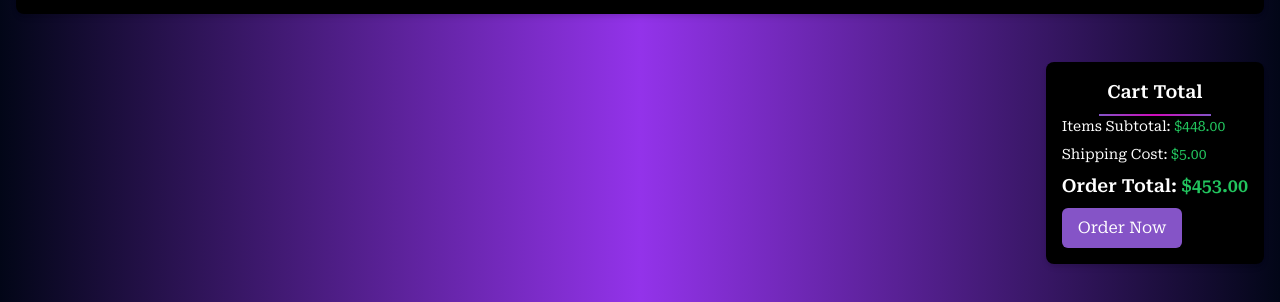
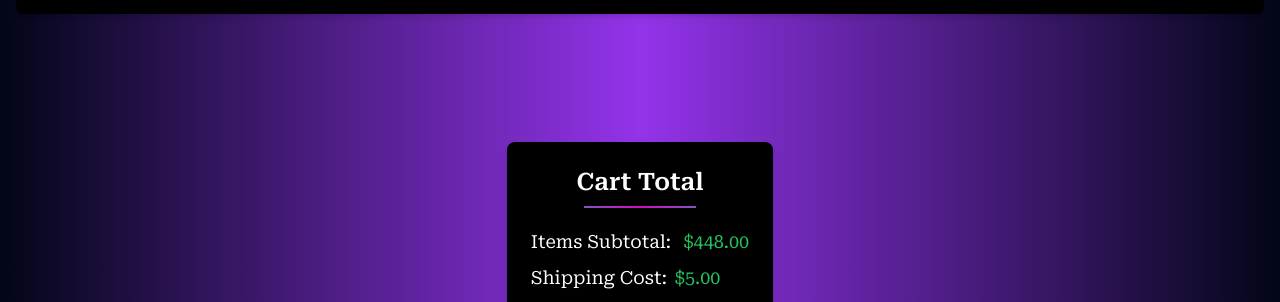
Before and after one commit to devCainLipsey/galaxy-watches, a Next.js app: page /Cart in a window 1280 px wide. Shown: the part 498-800 px from the top of the page. Built offline with nearby package versions, Linux system fonts and the light colour scheme; a web font is replaced by a local one.

Commit message:
Updates
Adjusted the Cart Total component.

```diff
--- a/src/app/Cart/page.tsx
+++ b/src/app/Cart/page.tsx
@@ -53,7 +53,7 @@ const Cart: React.FC = () => {
             />
           ))}
         </div>
-        <div className="mt-8 flex justify-end">
+        <div className="mt-8 flex justify-center">
           <CartTotal subtotal={subtotal} />
         </div>
       </div>
--- a/src/components/CartTotal.tsx
+++ b/src/components/CartTotal.tsx
@@ -9,26 +9,28 @@ const CartTotal: React.FC<CartTotalProps> = ({ subtotal }) => {
   const orderTotal = subtotal + shippingCost;
 
   return (
-    <div className="bg-black p-4 rounded-lg shadow-md mb-4">
-      <h2 className="text-lg text-white text-center font-semibold mb-2">
+    <div className="bg-black p-6 rounded-lg shadow-md mb-4 mt-20">
+      <h2 className="text-2xl text-white text-center font-semibold mb-2">
         Cart Total
       </h2>
-      <span className="h-0.5 bg-gradient-to-r from-[#8554c7] via-[#cf0cbc] to-[#8554c7] opacity-100 transition-opacity w-28 block mx-auto"></span>
-      <p className="text-sm text-white mb-2">
+      <span className="h-0.5 bg-gradient-to-r from-[#8554c7] via-[#cf0cbc] to-[#8554c7] opacity-100 transition-opacity w-28 block mx-auto mb-5"></span>
+      <p className="text-lg text-white mb-2">
         Items Subtotal:
-        <span className="text-green-500"> ${subtotal.toFixed(2)}</span>
+        <span className="text-green-500 ml-2"> ${subtotal.toFixed(2)}</span>
       </p>
-      <p className="text-sm text-white mb-2">
-        Shipping Cost:{" "}
-        <span className="text-green-500">${shippingCost.toFixed(2)}</span>
+      <p className="text-lg text-white mb-2">
+        Shipping Cost:
+        <span className="text-green-500 ml-2">${shippingCost.toFixed(2)}</span>
       </p>
       <p className="text-lg text-white font-semibold mb-2">
-        Order Total:{" "}
-        <span className="text-green-500">${orderTotal.toFixed(2)}</span>
+        Order Total:
+        <span className="text-green-500 ml-2">${orderTotal.toFixed(2)}</span>
       </p>
-      <button className="px-4 py-2 bg-[#8554c7] text-white rounded-md hover:bg-[#cf0cbc]">
-        Order Now
-      </button>
+      <div className="text-center">
+        <button className="mt-5 px-4 py-2 bg-[#8554c7] text-white rounded-md hover:bg-[#cf0cbc]">
+          Order Now
+        </button>
+      </div>
     </div>
   );
 };
```
